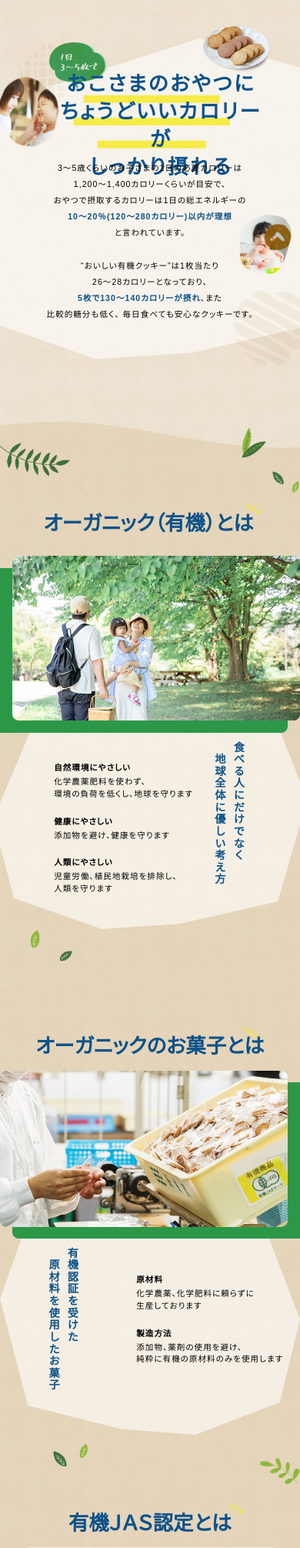
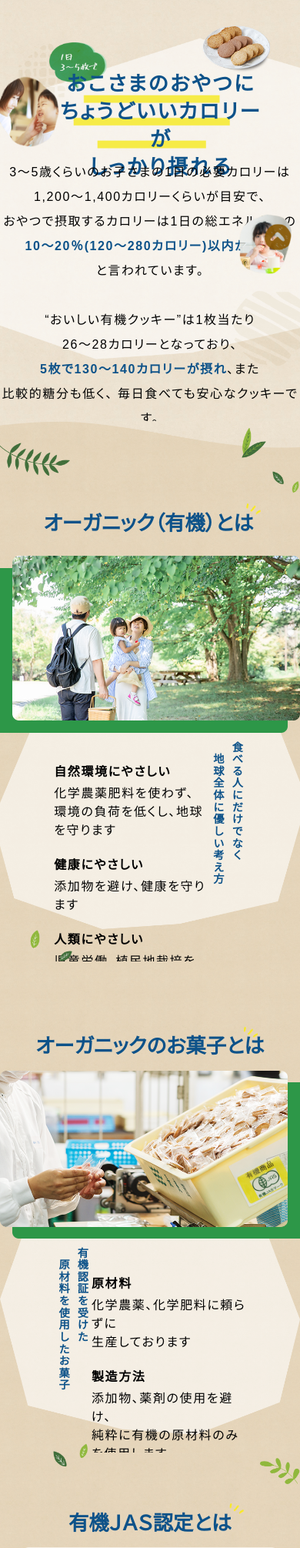
Before and after one commit to Sihoo-milk/20200703_yuukicookie, a PHP site: page / in a window 390 px wide. Shown: the part 507-2518 px from the top of the page at 77% size. Run offline with PHP 8.4, Linux system fonts and the light colour scheme; some libraries are stand-ins or nearby versions; some web fonts are replaced.

Commit message:
スマホ時の文字サイズを16pxに統一

```diff
--- a/css/style.css
+++ b/css/style.css
@@ -590,10 +590,10 @@
     background-position-x: 0vw;
   }
   .calorie__txt {
-    width: 72.91667vw;
+    width: 100%;
     padding-top: 3.90625vw;
     text-align: center;
-    font-size: 2.7vw;
+    font-size: 16px;
   }
   .calorie__family {
     width: 20.3125vw;
@@ -1090,19 +1090,18 @@
   }
   .organic__kind-dt {
     margin-top: 4.29688vw;
-    font-size: 2.7vw;
+    font-size: 16px;
   }
   .organic__kind-dt:first-child {
     margin-top: 0;
   }
   .organic__kind-dd {
-    font-size: 2.7vw;
+    font-size: 16px;
     line-height: 1.5;
   }
   .organic__kind-vertical {
-    width: 30vw;
     padding-top: 2.73438vw;
-    padding-right: 0;
+    padding-right: 18vw;
     padding-left: 0;
   }
   .organic__kind-txt {
@@ -1127,25 +1126,26 @@
     flex-direction: column-reverse;
   }
   .organic__manufacture-word {
-    justify-content: space-around;
+    justify-content: space-between;
   }
   .organic__manufacture-vertical {
     padding-top: 2.73438vw;
-    padding-left: 9.11458vw;
+    padding-left: 18vw;
   }
   .organic__manufacture-txt {
     font-size: 3.64583vw;
   }
   .organic__manufacture-side {
     padding-top: 11.06771vw;
-    padding-left: 7.16146vw;
+    padding-right: 18vw;
+    padding-left: 0;
   }
   .organic__manufacture-dt {
     margin-top: 4.29688vw;
-    font-size: 2.7vw;
+    font-size: 16px;
   }
   .organic__manufacture-dd {
-    font-size: 2.7vw;
+    font-size: 16px;
     line-height: 1.5;
   }
   .organic__manufacture-packing {
--- a/scss/icon.scss
+++ b/scss/icon.scss
@@ -85,7 +85,7 @@ input[type=radio]:checked + .radio01::after {
   .radio01 {
     width: 32vw;
     padding-left: sp-get_vw(55);
-    font-size: 2.7vw;
+    font-size: 16px;
     &::before {
       top: sp-get_vw(-8);
       width: sp-get_vw(40);
--- a/scss/main.scss
+++ b/scss/main.scss
@@ -556,10 +556,10 @@
       }
     }
     &__txt {
-      width: sp-get_vw(560);
+      width: 100%;
       padding-top: sp-get_vw(30);
       text-align: center;
-      font-size: 2.7vw;
+      font-size: 16px;
     }
     &__family {
       width: get_vw(260);
@@ -1024,19 +1024,18 @@
       }
       &-dt {
         margin-top: sp-get_vw(33);
-        font-size: 2.7vw;
+        font-size: 16px;
         &:first-child {
           margin-top: 0;
         }
       }
       &-dd {
-        font-size: 2.7vw;
+        font-size: 16px;
         line-height: 1.5;
       }
       &-vertical {
-        width: 30vw;
         padding-top: sp-get_vw(21);
-        padding-right: 0;
+        padding-right: 18vw;
         padding-left: 0;
       }
       &-txt {
@@ -1061,25 +1060,26 @@
     &__manufacture {
       flex-direction: column-reverse;
       &-word {
-        justify-content: space-around;
+        justify-content: space-between;
       }
       &-vertical {
         padding-top: sp-get_vw(21);
-        padding-left: sp-get_vw(70);
+        padding-left: 18vw;
       }
       &-txt {
         font-size: sp-get_vw(28);
       }
       &-side {
         padding-top: sp-get_vw(85);
-        padding-left: sp-get_vw(55);
+        padding-right: 18vw;
+        padding-left: 0;
       }
       &-dt {
         margin-top: sp-get_vw(33);
-        font-size: 2.7vw;
+        font-size: 16px;
       }
       &-dd {
-        font-size: 2.7vw;
+        font-size: 16px;
         line-height: 1.5;
       }
       &-packing {
```
Also changed, not shown: other parts of css/style.css (+12 -11 lines), other parts of scss/main.scss (+11 -10 lines).
